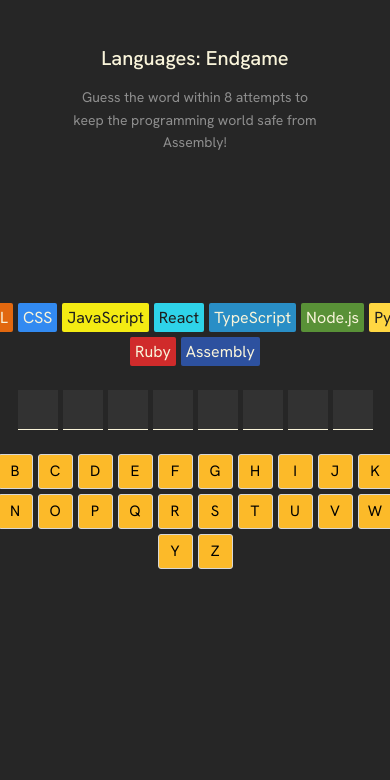
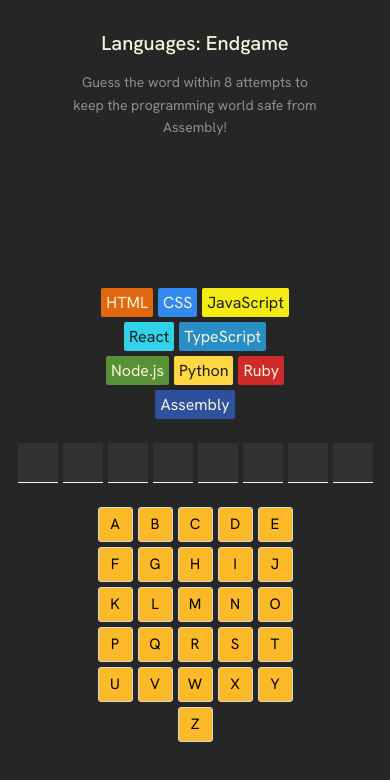
Before and after one commit to mazenrashaddd/languages-endgame, a React (Vite) app: page / in a window 390 px wide. Shown: the top 780 px of the page. Built offline with nearby package versions, Linux system fonts and the light colour scheme; a web font is replaced by a local one.

Commit message:
Fixing responsiveness issues with mobile screens

```diff
--- a/src/components/Keyboard/Keyboard.css
+++ b/src/components/Keyboard/Keyboard.css
@@ -5,7 +5,7 @@
   align-items: center;
   flex-wrap: wrap;
   gap: 5px;
-  width: 60dvh;
+  width: 40%;
 }
 
 .keyboard-section > button {
--- a/src/components/Languages/Languages.css
+++ b/src/components/Languages/Languages.css
@@ -4,7 +4,7 @@
   align-items: center;
   flex-wrap: wrap;
   gap: 5px;
-  width: 60dvh;
+  width: 40%;
 }
 
 .language-button {
```
